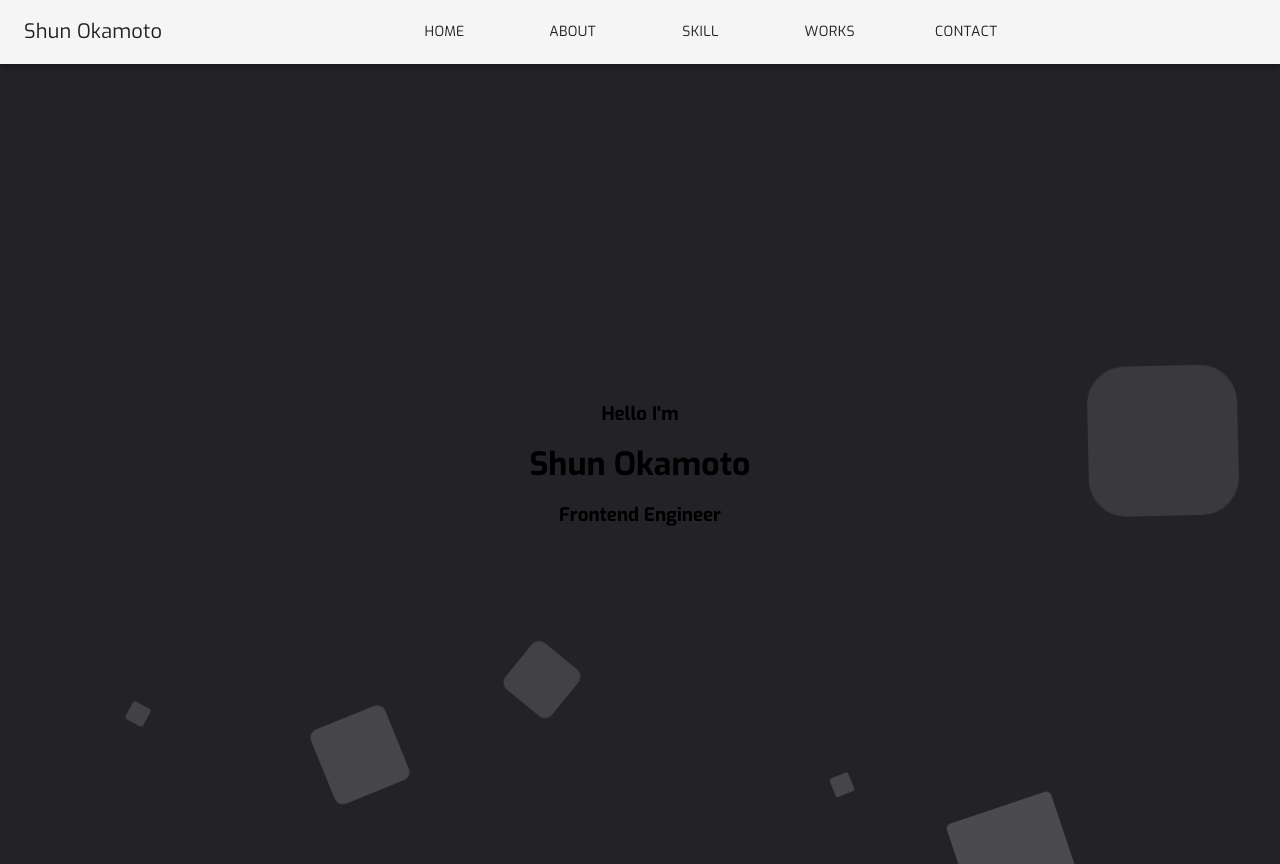
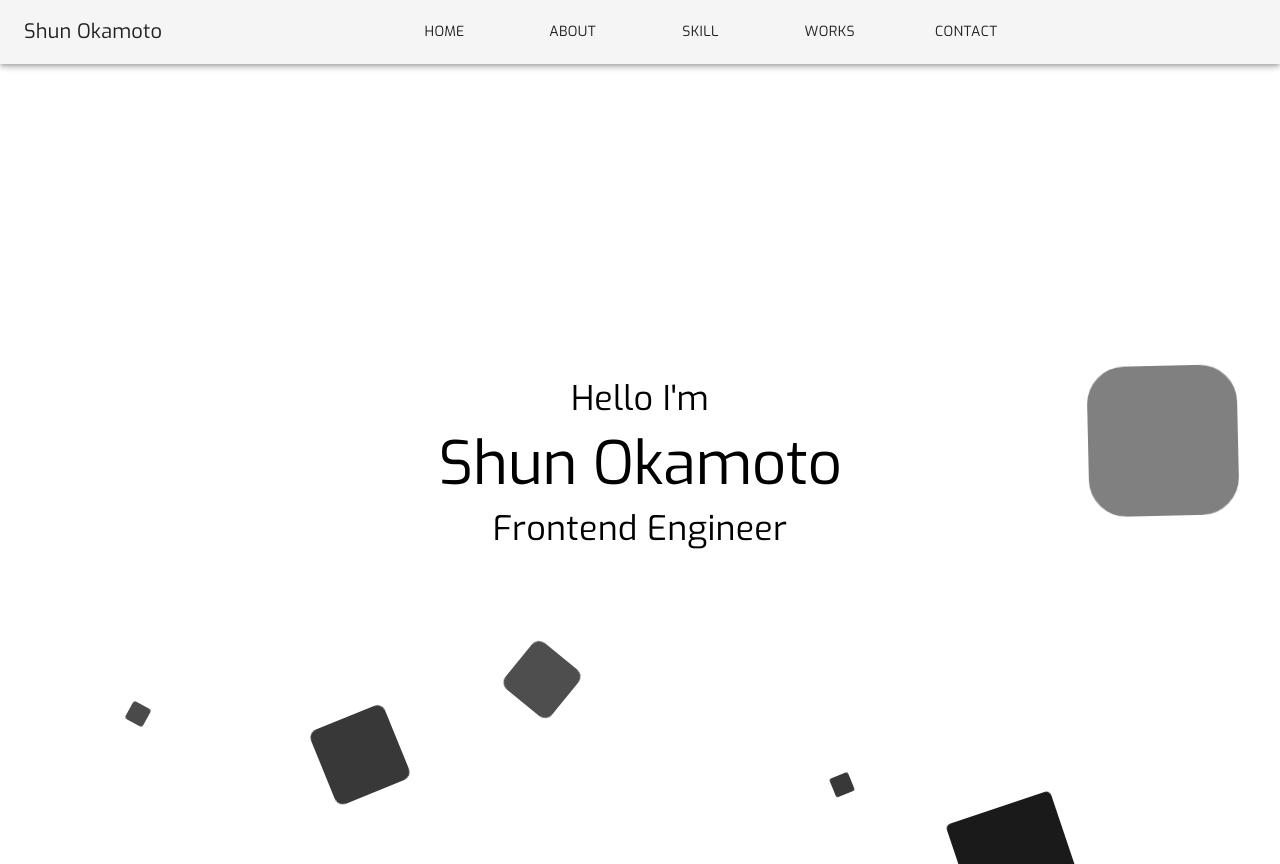
Before and after one commit to okasyun/Portfolio, a React (Create React App) app: page / in a window 1280 px wide. Built offline with nearby package versions, Linux system fonts and the light colour scheme.

Commit message:
update all

```diff
--- a/src/assets/home.css
+++ b/src/assets/home.css
@@ -18,7 +18,7 @@
 
 .area {
   background: black;
-  background: -webkit-linear-gradient(to left, #29292b, black);
+  background: -webkit-linear-gradient(to left, #2b2b2b, black);
   width: 100%;
   height: 100%;
   position: relative;
@@ -39,7 +39,7 @@
   list-style: none;
   width: 20px;
   height: 20px;
-  background: rgba(255, 255, 255, 0.2);
+  background: rgb(0, 0, 0);
   -webkit-animation: animate 25s linear infinite;
           animation: animate 25s linear infinite;
   bottom: -150px;
--- a/src/assets/home.scss
+++ b/src/assets/home.scss
@@ -19,7 +19,7 @@
 
 .area {
   background: black;
-  background: -webkit-linear-gradient(to left, #29292b, black);
+  background: -webkit-linear-gradient(to left, #2b2b2b, black);
   width: 100%;
   height: 100%;
   position: relative;
@@ -40,7 +40,7 @@
   list-style: none;
   width: 20px;
   height: 20px;
-  background: rgba(255, 255, 255, 0.2);
+  background: rgba(0, 0, 0);
   animation: animate 25s linear infinite;
   bottom: -150px;
 }
--- a/src/assets/styled.css
+++ b/src/assets/styled.css
@@ -23,7 +23,7 @@ body {
   height: 100vh;
   width: 100%;
   padding-top: 64px;
-  background-color: rgb(35, 35, 39);
+  background-color: white;
   margin: 0 auto;
   text-align: left;
 }
--- a/src/assets/styled.scss
+++ b/src/assets/styled.scss
@@ -23,7 +23,7 @@ body {
   height: 100vh;
   width: 100%;
   padding-top: 64px;
-  background-color: rgb(35, 35, 39);
+  background-color: white;
   margin: 0 auto;
   text-align: left;
 }
--- a/src/components/pages/Home.tsx
+++ b/src/components/pages/Home.tsx
@@ -1,5 +1,6 @@
 import React, { FC } from "react";
 import Header from "../template/Header";
+import Typography from "@mui/material/Typography";
 import "../../assets/home.css";
 
 const Home: FC = () => {
@@ -9,9 +10,13 @@ const Home: FC = () => {
       <Header />
       <div className="area">
         <div className="home__container container">
-          <h3>Hello I'm</h3>
-          <h1>Shun Okamoto</h1>
-          <h3>Frontend Engineer</h3>
+          <Typography mb={1} variant="h4">
+            Hello I'm
+          </Typography>
+          <Typography mb={1} variant="h2">
+            Shun Okamoto
+          </Typography>
+          <Typography variant="h4">Frontend Engineer</Typography>
         </div>
         <ul className="circles">
           <li></li>
```
Also changed, not shown: 2 other files (tests, documents, lock files or other folders).
